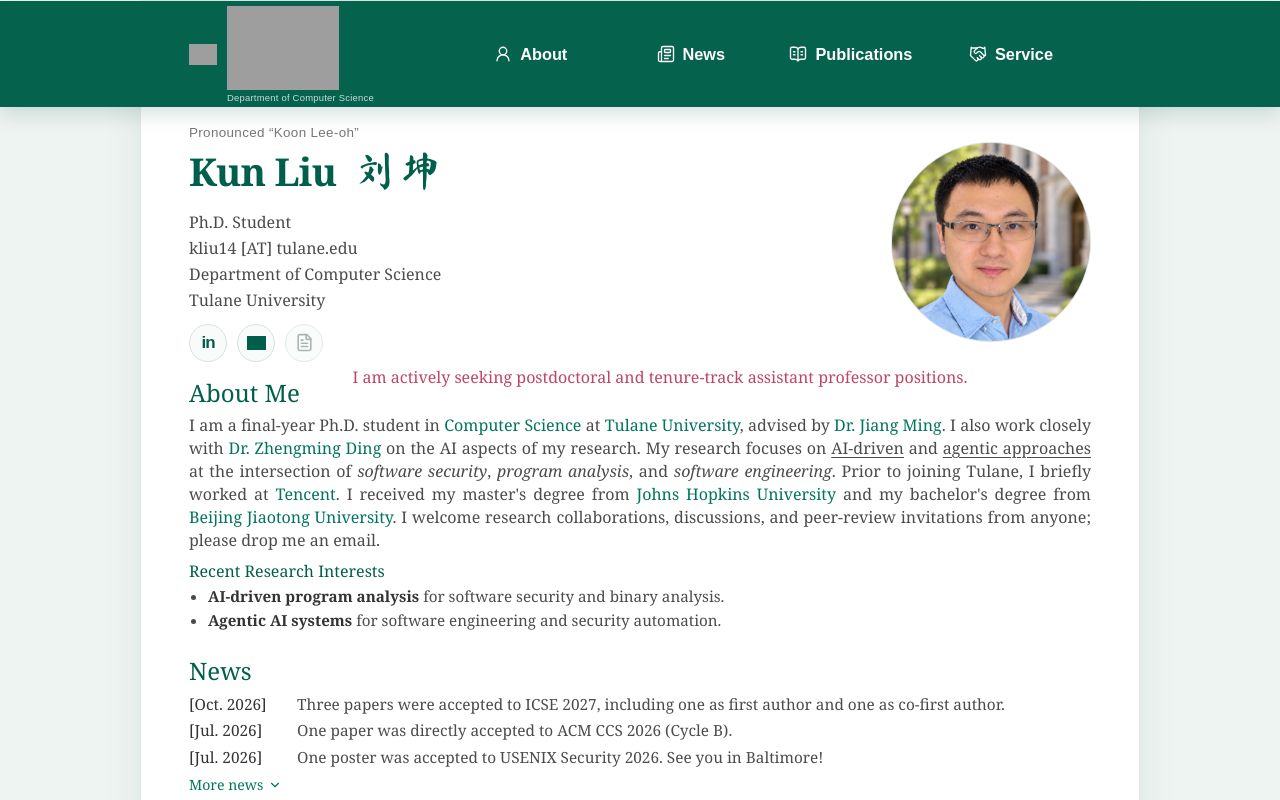
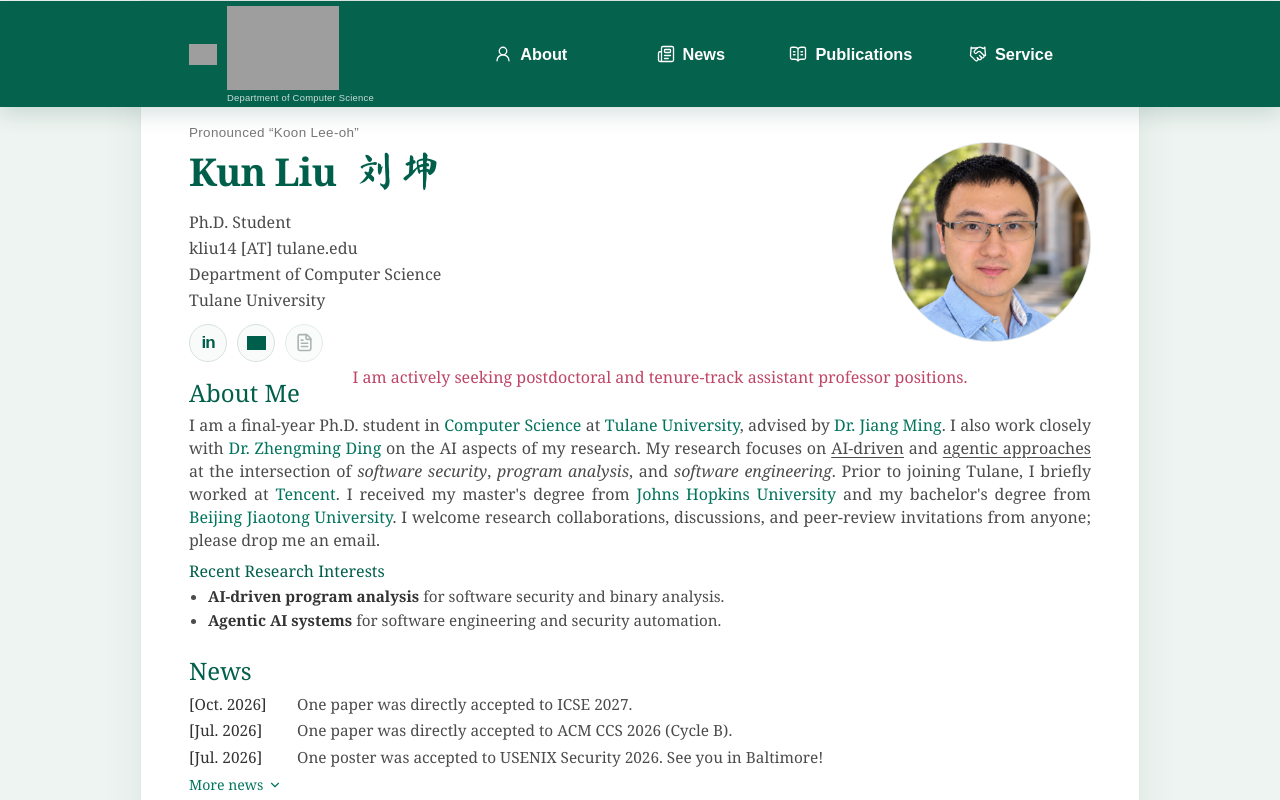
Before and after one commit to Ryan-hub-bit/ryan-hub-bit.github.io, a Next.js app: page / in a window 1280 px wide. Shown: the top 800 px of the page. Built offline with nearby package versions, Linux system fonts and the light colour scheme; grey boxes are pictures that could not be loaded.

Commit message:
Clarify ICSE news as one directly accepted paper

```diff
--- a/app/page.tsx
+++ b/app/page.tsx
@@ -11,7 +11,7 @@ const news = [
   {
     date: "Oct. 2026",
     dateTime: "2026-10",
-    text: "Three papers were accepted to ICSE 2027, including one as first author and one as co-first author.",
+    text: "One paper was directly accepted to ICSE 2027.",
   },
   {
     date: "Jul. 2026",
```
